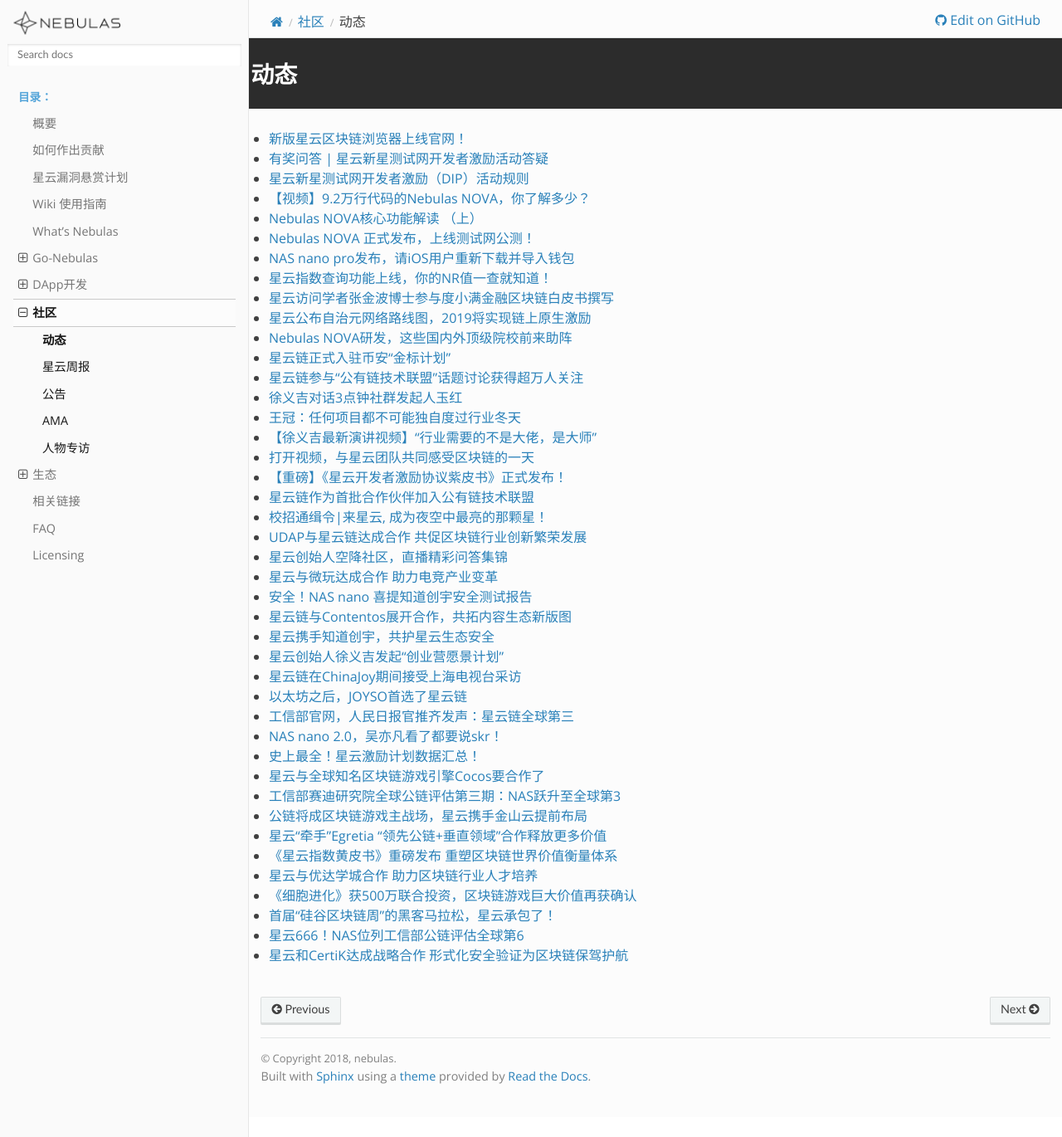
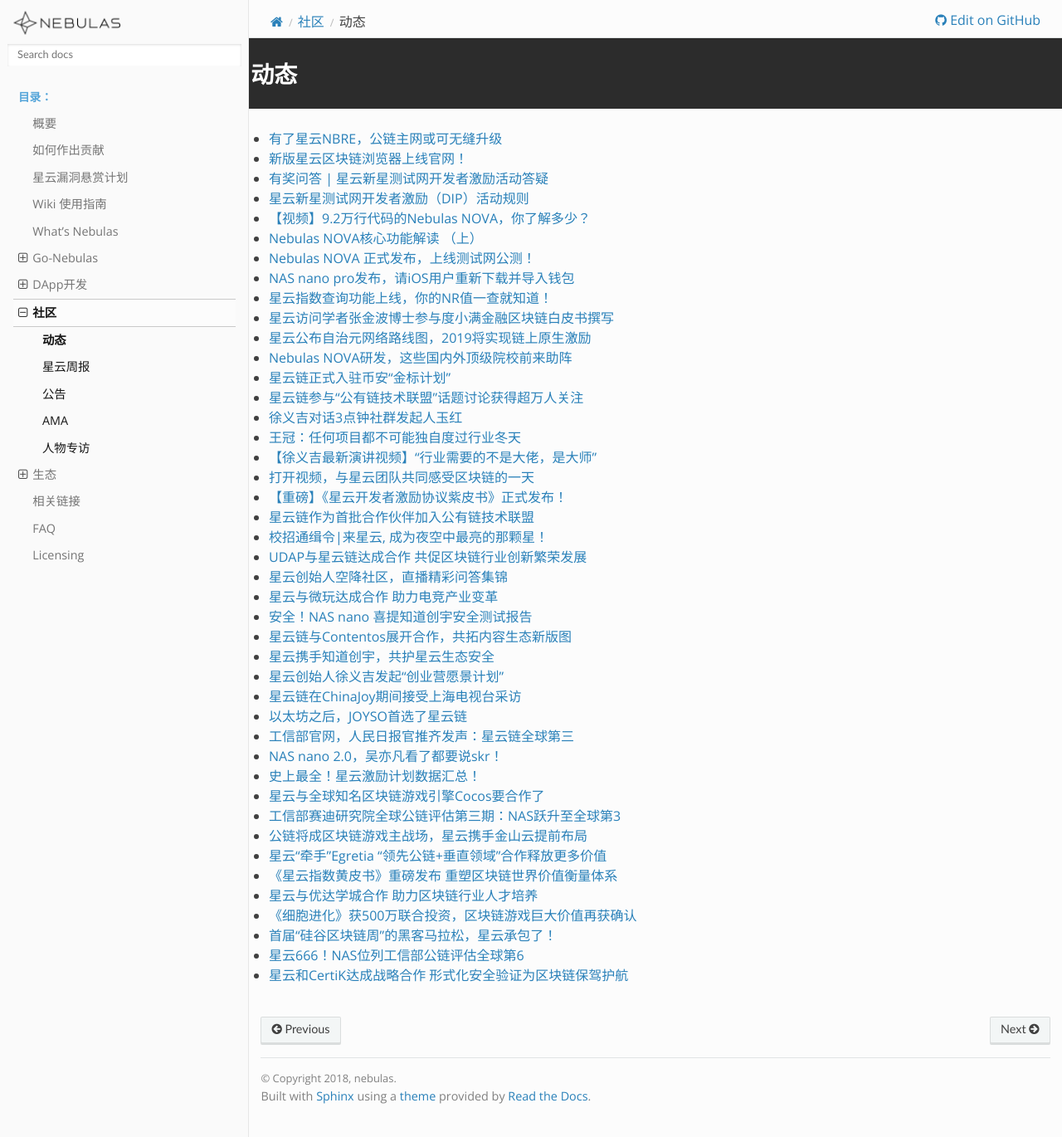
Before and after one commit to nebulasio/nebdocs, a Sphinx documentation site: the page built from docs/community/events.md, in a window 1280 px wide and 1370 px high. Shown: the whole window at 83% size. Built offline with Sphinx 7.4.7 and the Read the Docs theme 2.0.0, drawn with Linux system fonts in a browser that asks for light colours; pages that are not in the unit, such as notebooks, are missing from menus.

Commit message:
Update events.md

```diff
--- a/docs/community/events.md
+++ b/docs/community/events.md
@@ -1,5 +1,6 @@
 # 动态
 
+- [有了星云NBRE，公链主网或可无缝升级](https://mp.weixin.qq.com/s/xjTA_yi-vAAVYwB-W9ZIvg)
 - [新版星云区块链浏览器上线官网！](https://mp.weixin.qq.com/s/UesMT26ZJO-AFCOu7Kr4Xw)
 - [有奖问答 | 星云新星测试网开发者激励活动答疑](https://mp.weixin.qq.com/s/Er15ODZfNN-hdkXqvofxeg)
 - [星云新星测试网开发者激励（DIP）活动规则](https://mp.weixin.qq.com/s/NKP6DPGorRdfHhnxib8RaA)
```
